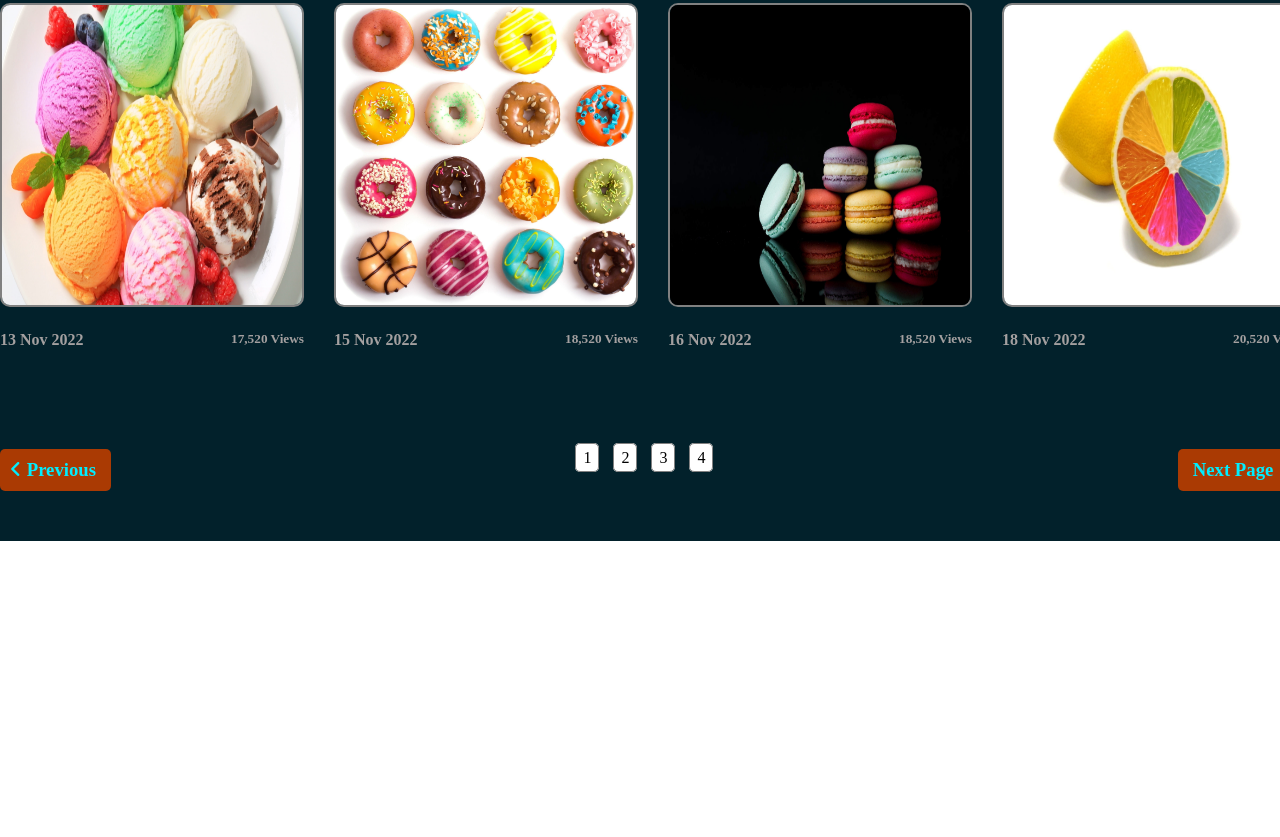
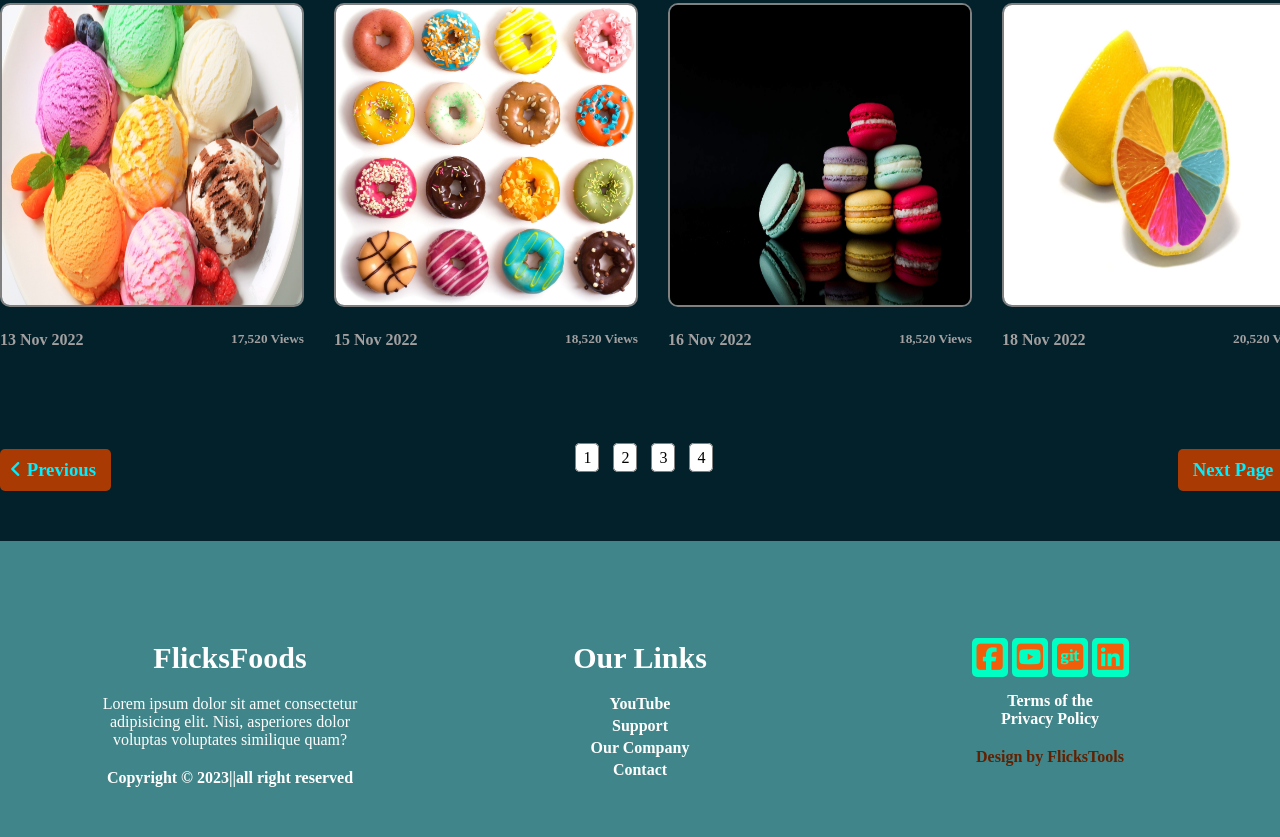
Before and after one commit to CodeCommandBD/Website-two, a plain HTML site: page index.html in a window 1280 px wide. Shown: the part 1817-2654 px from the top of the page. Before the commit the page ends 2358 px from the top, so only its background shows below. Drawn offline with Linux system fonts and the light colour scheme.

Commit message:
seven commit

```diff
--- a/index.html
+++ b/index.html
@@ -175,7 +175,32 @@
                 <h3><a href="">Next Page</a><i class="fa-solid fa-angle-right"></i></h3>
             </div>
         </div>
+    </main>
 
-    </main>
+    <footer>
+        <div class="footer-for-width">
+            <div class="first-item">
+                <h2>FlicksFoods</h2>
+                <p>Lorem ipsum dolor sit amet consectetur adipisicing elit. Nisi, asperiores dolor voluptas voluptates similique quam?</p>
+                <h4>Copyright &copy; 2023||all right reserved</h4>
+            </div>
+            <div class="second-item">
+                <h2>Our Links</h2>
+                <h4><a href="">YouTube</a></h4>
+                <h4><a href="">Support</a></h4>
+                <h4><a href="">Our Company</a></h4>
+                <h4><a href="">Contact</a></h4>
+            </div>
+            <div class="third-item">
+                <a href=""><i class="fa-brands fa-square-facebook"></i></a>
+                <a href=""><i class="fa-brands fa-square-youtube"></i></a>
+                <a href=""><i class="fa-brands fa-square-git"></i></a>
+                <a href=""><i class="fa-brands fa-linkedin"></i></a>
+                <h4>Terms of the</h4>
+                <h4>Privacy Policy</h4>
+                <h4>Design by FlicksTools</h4>
+            </div>
+        </div>
+    </footer>
 </body>
 </html>
--- a/style.css
+++ b/style.css
@@ -12,6 +12,9 @@
     background: linear-gradient(180deg,#016a8a,#1e1818);
     padding: 20px  50px;
     border-bottom: 4px solid rgba(21, 206, 206, 0.24);
+    position: sticky;
+    top: 0;
+    z-index: 1;
 }
 .logo {
     display: flex;
@@ -87,6 +90,7 @@ header {
 main {
     background:#02212b;
     padding: 30px 0 0 0;
+    box-sizing: border-box;
 }
 .for-width {
     width: 1300px;
@@ -187,3 +191,56 @@ main {
     color: #aa3a03;
 
 }
+
+
+footer {
+    background: #015d62bf;
+    color: white;
+}
+
+.footer-for-width {
+    width: 1100px;
+    margin: auto;
+    display: grid;
+    grid-column-gap: 130px;
+    grid-template-columns: repeat(3,1fr);
+    text-align: center;
+    padding: 100px 0 50px 0;
+}
+.first-item h2{
+    padding: 0 0 20px 0;
+    font-size: 30px;
+
+}
+.first-item p {
+    padding-bottom: 20px ;
+}
+
+.second-item h2 {
+    font-size: 30px;
+    padding-bottom: 20px;
+
+}
+.second-item h4 {
+    padding: 0 0 4px 0;
+}
+.second-item a {
+    text-decoration: none;
+    color: white;
+
+}
+
+.third-item a {
+    background: #00ffc3;
+    padding: 3px 5px;
+    font-size: 30px;
+    border-radius: 5px;
+    color: #ff5400f2;
+}
+.third-item i {
+    margin-bottom: 20px;
+}
+.third-item h4:nth-child(7) {
+    margin-top: 20px;
+    color: #622000;
+}
```
